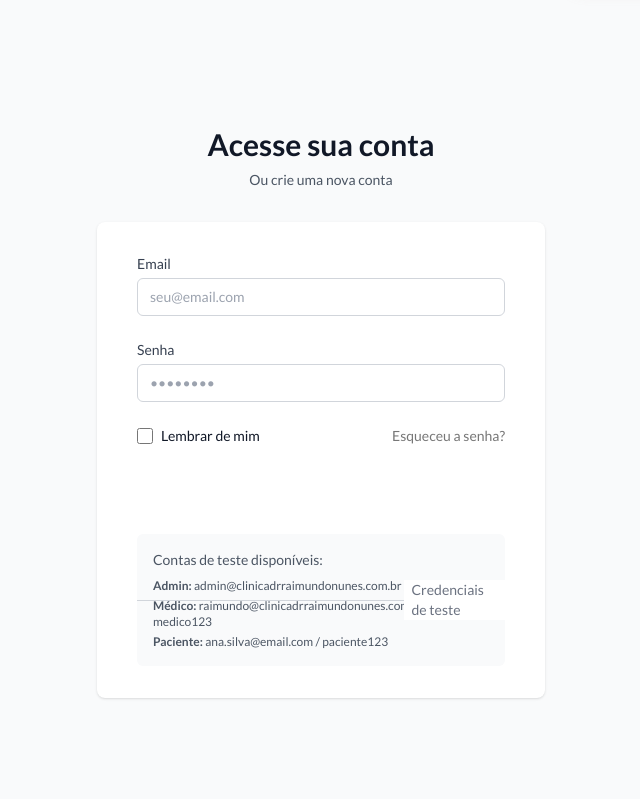
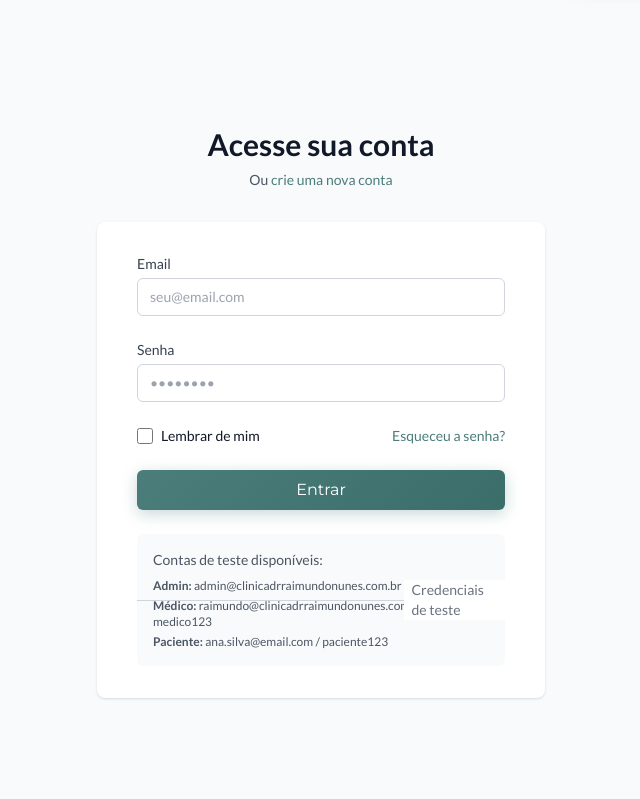
Before and after one commit to lsfrenzel/clinica_raimundo, a Flask app: page /auth/login in a window 1280 px wide. Shown: the part 81-880 px from the top of the page, without its empty margins (319-959 px from the left). Run offline with Flask 3, Linux system fonts and the light colour scheme; some libraries are stand-ins or nearby versions.

Commit message:
Improve user registration and login interface with a new account button
Update templates to style links and buttons with 'teal' theme, fix date formatting in confirmation view, and add a "Create Account" button to the homepage.

Replit-Commit-Author: Agent
Replit-Commit-Session-Id: be0983b6-0d5a-4bde-b65d-9ac521efd277
Replit-Commit-Checkpoint-Type: full_checkpoint
Replit-Commit-Screenshot-Url: https://storage.googleapis.com/screenshot-production-us-central1/2bf2b359-c079-4e35-a589-03b1992e6470/be0983b6-0d5a-4bde-b65d-9ac521efd277/oEGCCBh

```diff
--- a/app/templates/appointments/confirmar.html
+++ b/app/templates/appointments/confirmar.html
@@ -67,7 +67,9 @@
                     <div class="flex justify-between">
                         <span class="text-gray-600">Data e horário:</span>
                         <span class="font-medium text-gray-900">
-                            {{ data_hora.split('T')[0] | strftime('%d/%m/%Y') }} às {{ data_hora.split('T')[1] }}
+                            {% set date_parts = data_hora.split('T') %}
+                            {% set date_formatted = date_parts[0].split('-') %}
+                            {{ date_formatted[2] }}/{{ date_formatted[1] }}/{{ date_formatted[0] }} às {{ date_parts[1] }}
                         </span>
                     </div>
 
--- a/app/templates/auth/login.html
+++ b/app/templates/auth/login.html
@@ -10,7 +10,7 @@
         </h2>
         <p class="mt-2 text-center text-sm text-gray-600">
             Ou
-            <a href="{{ url_for('auth.register') }}" class="font-medium text-clinic-primary hover:text-clinic-accent">
+            <a href="{{ url_for('auth.register') }}" class="font-medium text-teal hover:text-teal-light">
                 crie uma nova conta
             </a>
         </p>
@@ -30,7 +30,7 @@
                             type="email"
                             autocomplete="email"
                             required
-                            class="appearance-none block w-full px-3 py-2 border border-gray-300 rounded-md placeholder-gray-400 focus:outline-none focus:ring-clinic-primary focus:border-clinic-primary sm:text-sm"
+                            class="appearance-none block w-full px-3 py-2 border border-gray-300 rounded-md placeholder-gray-400 focus:outline-none focus:ring-teal focus:border-teal sm:text-sm"
                             placeholder="seu@email.com"
                         >
                     </div>
@@ -47,7 +47,7 @@
                             type="password"
                             autocomplete="current-password"
                             required
-                            class="appearance-none block w-full px-3 py-2 border border-gray-300 rounded-md placeholder-gray-400 focus:outline-none focus:ring-clinic-primary focus:border-clinic-primary sm:text-sm"
+                            class="appearance-none block w-full px-3 py-2 border border-gray-300 rounded-md placeholder-gray-400 focus:outline-none focus:ring-teal focus:border-teal sm:text-sm"
                             placeholder="••••••••"
                         >
                     </div>
@@ -59,7 +59,7 @@
                             id="remember"
                             name="remember"
                             type="checkbox"
-                            class="h-4 w-4 text-clinic-primary focus:ring-clinic-primary border-gray-300 rounded"
+                            class="h-4 w-4 text-teal focus:ring-teal border-gray-300 rounded"
                         >
                         <label for="remember" class="ml-2 block text-sm text-gray-900">
                             Lembrar de mim
@@ -67,7 +67,7 @@
                     </div>
 
                     <div class="text-sm">
-                        <a href="#" class="font-medium text-clinic-primary hover:text-clinic-accent">
+                        <a href="#" class="font-medium text-teal hover:text-teal-light">
                             Esqueceu a senha?
                         </a>
                     </div>
@@ -76,7 +76,7 @@
                 <div>
                     <button
                         type="submit"
-                        class="w-full btn-clinic-primary text-white py-2 px-4 rounded-md font-medium"
+                        class="w-full btn-teal text-white py-2 px-4 rounded-md font-medium"
                     >
                         Entrar
                     </button>
--- a/app/templates/index.html
+++ b/app/templates/index.html
@@ -30,6 +30,12 @@
                 <a href="{{ url_for('appointments.agendar') }}" class="btn-gold text-lg px-10 py-4 shadow-2xl">
                     Agendar Consulta
                 </a>
+                <a href="{{ url_for('auth.register') }}" class="btn-teal text-lg px-10 py-4 shadow-2xl">
+                    Criar Conta
+                </a>
+            </div>
+
+            <div class="flex justify-center mt-6">
                 <a href="{{ url_for('main.sobre') }}" class="link-elegant text-white hover:text-gold-light font-heading font-medium flex items-center">
                     Conheça nossa história
                     <svg class="w-5 h-5 ml-2" fill="none" stroke="currentColor" viewBox="0 0 24 24">
```
Also changed, not shown: app/templates/auth/register.html (+7 -7 lines), 1 other file.
